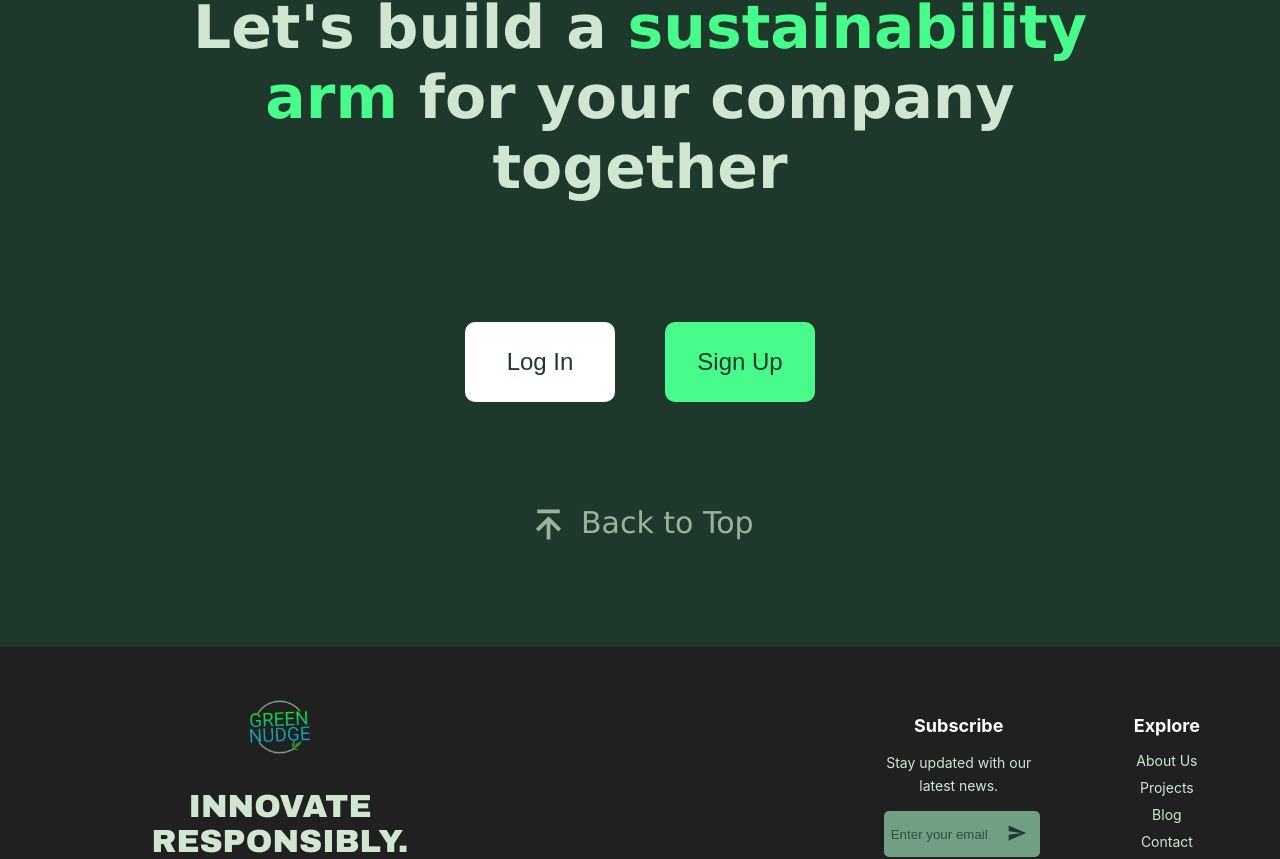
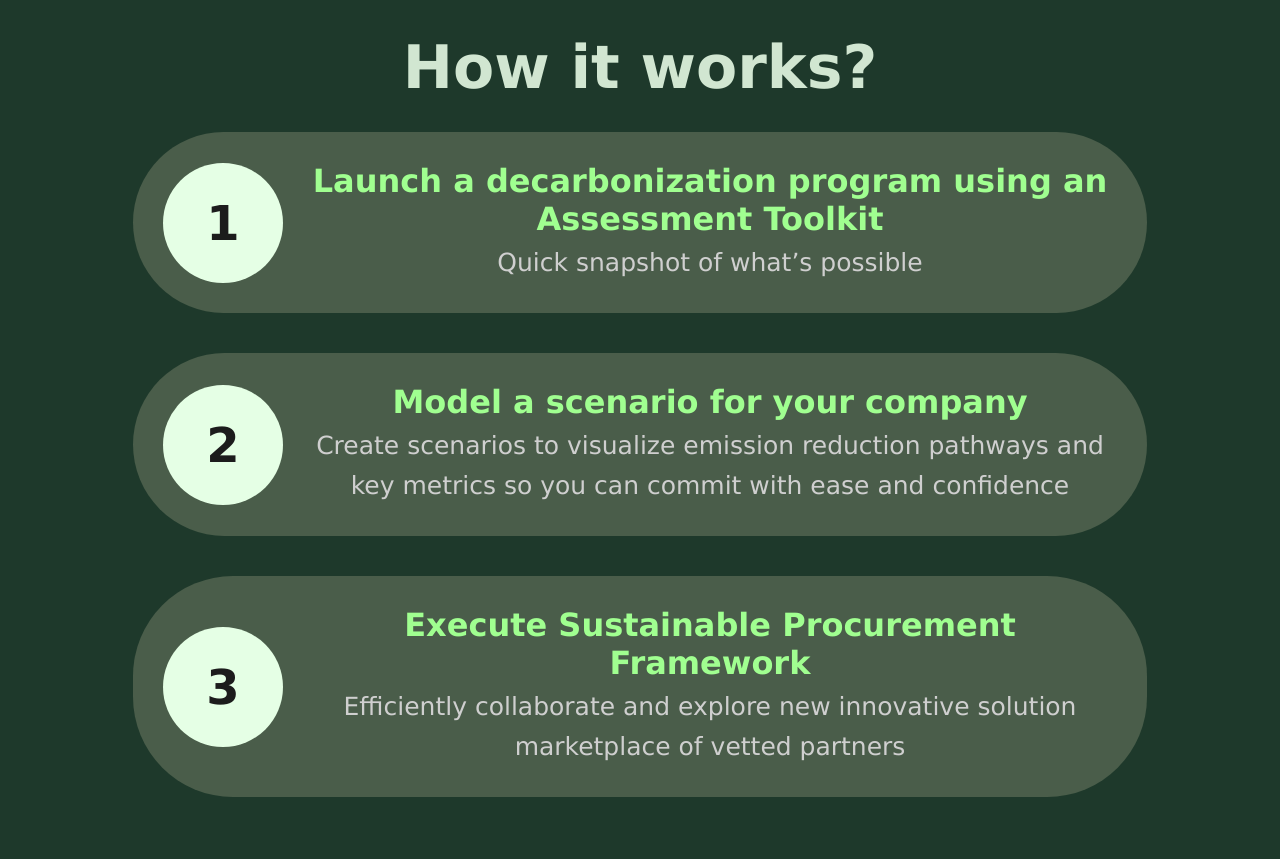
Before and after one commit to green-nudge-northeastern/green-nudge-web-app, a React (Create React App) app in the folder client/: page / in a window 1280 px wide. Shown: the part 2896-3755 px from the top of the page. Built offline with nearby package versions, Linux system fonts and the light colour scheme; no server answers.

Commit message:
feat: add how it works section to the homepage

```diff
--- /dev/null
+++ b/client/src/components/ui/HowItWorks.css
@@ -0,0 +1,61 @@
+.howitworks-container {
+    /* background-color: #223522; */
+    color: #E5FFE5;
+    padding: 40px;
+    border-radius: 8px;
+    text-align: center;
+}
+
+.howitworks-heading {
+    margin-bottom: 20px;
+    color: var(--content-primary);
+}
+
+.howitworks-steps-container {
+    display: flex;
+    flex-direction: column;
+    align-items: center;
+    gap: 20px;
+}
+
+.howitworks-step {
+    display: grid;
+    grid-template-columns: 140px auto; /* Ensures consistent widths for number and content */
+    align-items: center;
+    background-color: #4A5D4A;
+    border-radius: 100px;
+    padding: 30px;
+    margin: 10px 0;
+    width: 90%;
+    max-width: 1000px;
+}
+
+.howitworks-step-number {
+    background-color: #E5FFE5;
+    color: #1C1C1C;
+    border-radius: 50%;
+    width: 120px;
+    height: 120px;
+    display: flex;
+    align-items: center;
+    justify-content: center;
+    font-size: 48px;
+    font-weight: bold;
+    margin-right: 15px;
+}
+
+.howitworks-step-content {
+    text-align: center;
+}
+
+.howitworks-step-title {
+    color: #A0FF90;
+    font-size: 32px;
+    margin: 0;
+}
+
+.howitworks-step-description {
+    color: #CFCFCF;
+    font-size: 25px;
+    margin: 5px 0 0;
+}
--- /dev/null
+++ b/client/src/components/ui/HowItWorks.js
@@ -0,0 +1,43 @@
+import React from 'react';
+import './HowItWorks.css';
+
+const HowItWorks = () => {
+  return (
+    <div className="howitworks-container">
+      <h1 className="howitworks-heading">How it works?</h1>
+      <div className="howitworks-steps-container">
+        <div className="howitworks-step">
+          <div className="howitworks-step-number">
+            <span>1</span>
+          </div>
+          <div className="howitworks-step-content">
+            <h3 className="howitworks-step-title">Launch a decarbonization program using an Assessment Toolkit</h3>
+            <p className="howitworks-step-description">Quick snapshot of what’s possible</p>
+          </div>
+        </div>
+
+        <div className="howitworks-step">
+          <div className="howitworks-step-number">
+            <span>2</span>
+          </div>
+          <div className="howitworks-step-content">
+            <h3 className="howitworks-step-title">Model a scenario for your company</h3>
+            <p className="howitworks-step-description">Create scenarios to visualize emission reduction pathways and key metrics so you can commit with ease and confidence</p>
+          </div>
+        </div>
+
+        <div className="howitworks-step">
+          <div className="howitworks-step-number">
+            <span>3</span>
+          </div>
+          <div className="howitworks-step-content">
+            <h3 className="howitworks-step-title">Execute Sustainable Procurement Framework</h3>
+            <p className="howitworks-step-description">Efficiently collaborate and explore new innovative solution marketplace of vetted partners</p>
+          </div>
+        </div>
+      </div>
+    </div>
+  );
+};
+
+export default HowItWorks;
--- a/client/src/pages/HomePage.js
+++ b/client/src/pages/HomePage.js
@@ -4,9 +4,7 @@ import FadeInSection from '../components/layout/FadeInSection';
 import shapes from '../assets/img/shapes_1000x1000.png';
 import EmissionsGraph from '../components/graphs/ScenarioGraph';
 import SupplyChainNetwork from '../components/ui/SupplyChainNetwork';
-import UseCases from '../components/layout/UseCases';
-import UserStories from '../components/layout/UserStories';
-import TrustedVendors from '../components/layout/TrustedVendors';
+import HowItWorks from '../components/ui/HowItWorks';
 import { BiArrowToTop } from "react-icons/bi";
 import { Link } from 'react-router-dom';
 
@@ -53,7 +51,14 @@ function HomePage() {
         </FadeInSection>
       </section>
 
-      {/* Section 6 (Join Us) */}
+      {/* Section 3 (How It Works) */}
+      <section id="howItWorks">
+        <FadeInSection>
+          <HowItWorks />
+        </FadeInSection>
+      </section>
+
+      {/* Section 4 (Join Us) */}
       <section id="joinUs">
         <FadeInSection
           textAlign='center'
```
